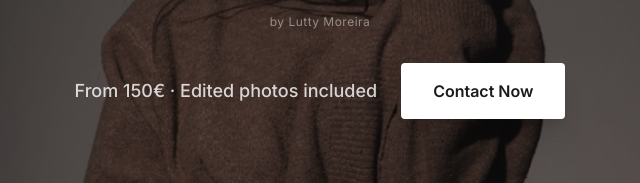
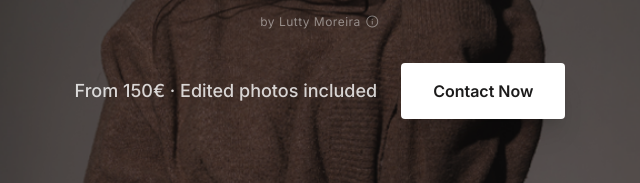
Before and after one commit to luttymedia/lmpstudio, a plain HTML site: page index.html in a window 1280 px wide. Shown: the part 441-624 px from the top of the page, 320-960 px from the left. Drawn offline with nearby package versions, Linux system fonts and the light colour scheme.

Commit message:
feat: add info icon to about byline button with improved layout styling

```diff
--- a/index.html
+++ b/index.html
@@ -486,10 +486,16 @@
             padding: 0;
             transition: color 0.2s;
             text-decoration: none;
+            display: inline-flex;
+            align-items: center;
+            gap: 4px;
         }
 
         #about-byline:hover {
             color: rgba(255, 255, 255, 0.75);
+        }
+
+        #about-byline:hover .byline-text {
             text-decoration: underline;
             text-underline-offset: 3px;
         }
@@ -789,7 +795,10 @@
                 <p class="font-body text-lg md:text-xl text-white/90 mb-3 max-w-2xl mx-auto" data-i18n="hero.subtitle">
                     Flexible studio setups for portraits, dance, and personal content.
                 </p>
-                <button id="about-byline" class="mb-8" data-i18n="hero.byline">by Lutty Moreira</button>
+                <button id="about-byline" class="mb-8">
+                    <span class="byline-text" data-i18n="hero.byline">by Lutty Moreira</span>
+                    <span class="material-symbols-outlined text-[15px]">info</span>
+                </button>
                 <div class="flex flex-col md:flex-row items-center justify-center gap-6">
                     <span class="text-white/80 font-medium text-lg" data-i18n="hero.priceInfo">From 150€ · Edited photos
                         included</span>
```
